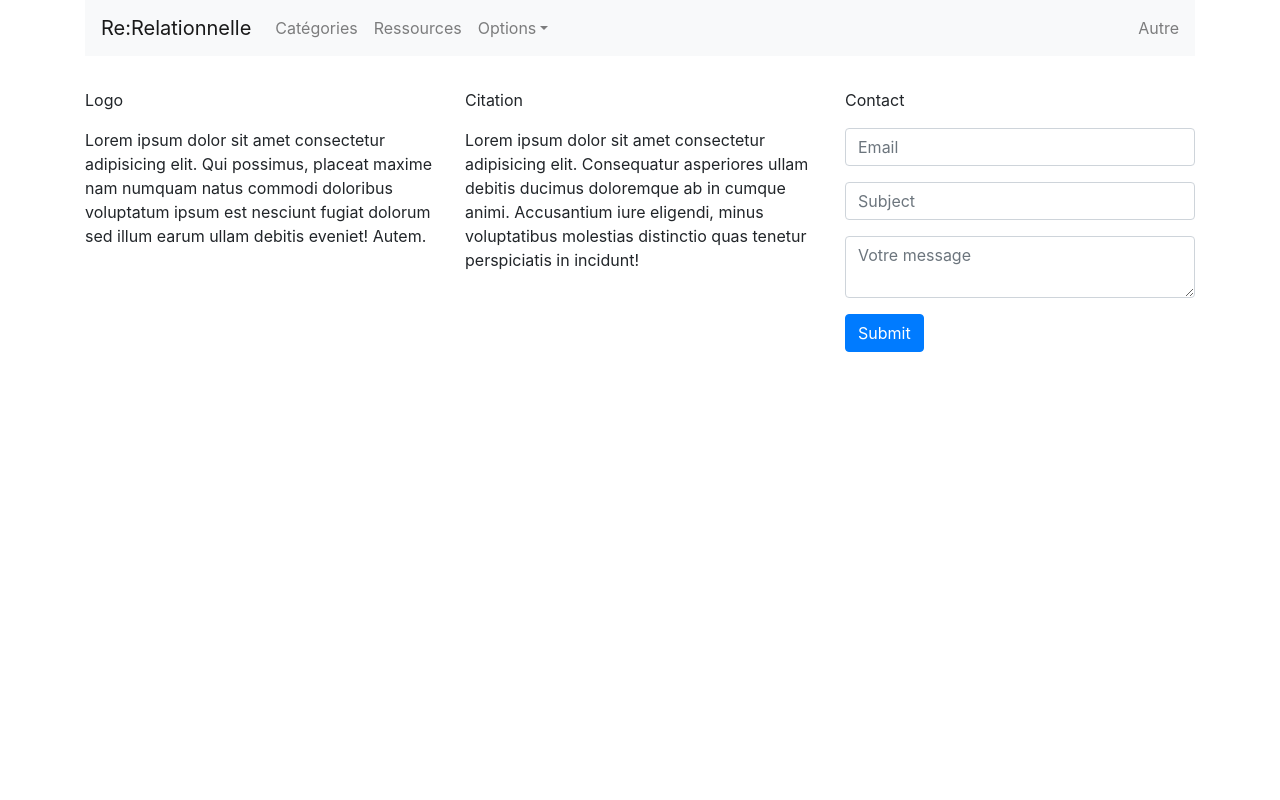
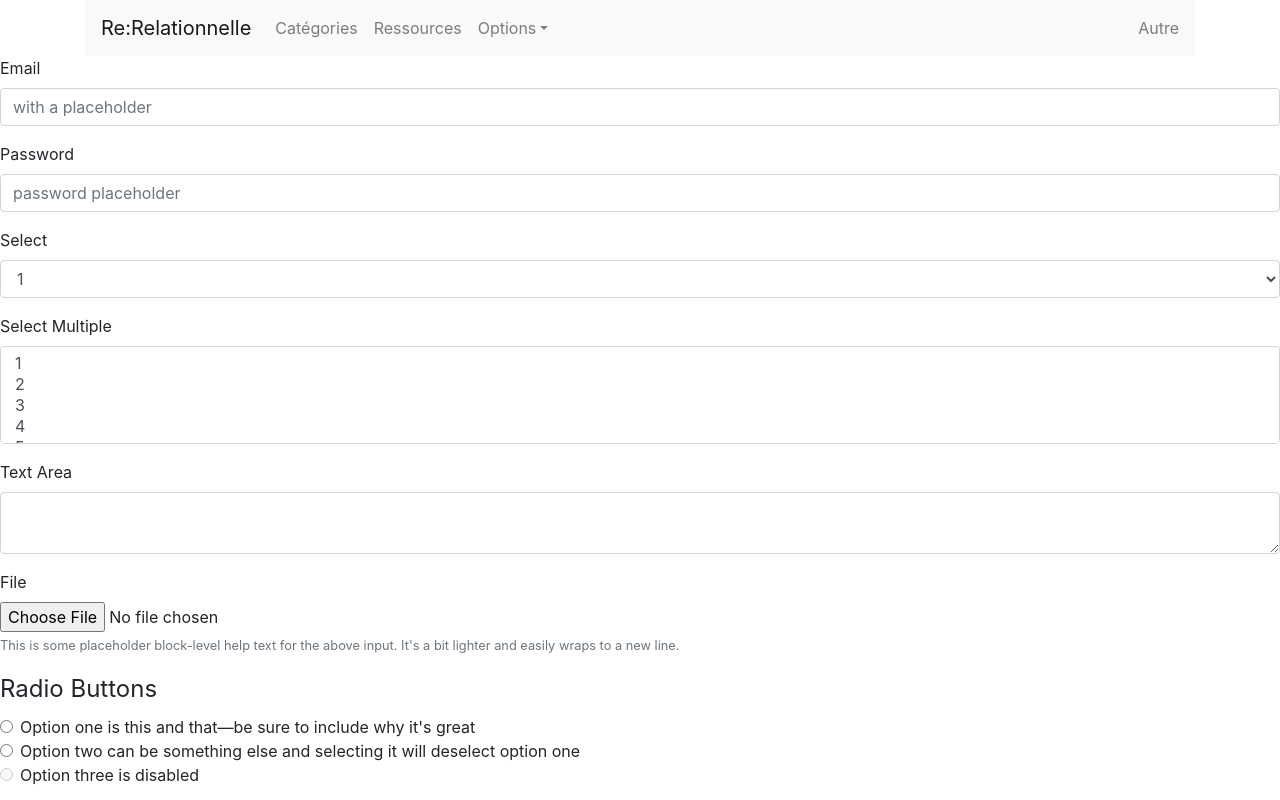
Before and after one commit to Tleard/RIL-Ressources, a React (Create React App) app in the folder ressource_relationelle/: page /register in a window 1280 px wide. Shown: the top 800 px of the page. Built offline with nearby package versions, Linux system fonts and the light colour scheme.

Commit message:
Add - Login with Token - Register on React

```diff
--- a/ressource_relationelle/package.json
+++ b/ressource_relationelle/package.json
@@ -6,6 +6,7 @@
     "@testing-library/jest-dom": "^5.11.6",
     "@testing-library/react": "^11.2.2",
     "@testing-library/user-event": "^12.6.0",
+    "axios": "^0.21.1",
     "bootstrap": "^4.5.3",
     "react": "^17.0.1",
     "react-dom": "^17.0.1",
--- a/ressource_relationelle/src/App.js
+++ b/ressource_relationelle/src/App.js
@@ -2,6 +2,9 @@ import React from "react";
 import Navigation from "./components/Navigation";
 import Home from "./components/Home";
 import Categories from "./components/Categories";
+import Login from "./components/Login";
+import Register from "./components/Register";
+import RessourceTest from "./components/RessourceTest";
 import Footer from "./components/Footer";
 import { Container, Row, Col } from 'reactstrap';
 import { BrowserRouter as Router, Switch, Route } from 'react-router-dom';
@@ -19,6 +22,9 @@ function App() {
         <Switch>
           <Route path='/home' component={Home} />
           <Route path='/categories' component={Categories} />
+          <Route path='/login' component={Login} />
+          <Route path='/register' component={Register} />
+          <Route path='/ressourcetest' component={RessourceTest} />
         </Switch>
 
 
--- /dev/null
+++ b/ressource_relationelle/src/components/Login.css
@@ -0,0 +1,6 @@
+.login {
+    display: flex;
+    align-items: center;
+    justify-content: center;
+    flex-direction: column;
+}
--- /dev/null
+++ b/ressource_relationelle/src/components/Login.js
@@ -0,0 +1,64 @@
+import React, {useState, useEffect, Component} from 'react';
+import './Login.css';
+
+
+const Login  = () => {
+
+    const [usernameState, setUsernameState] = useState('');
+    const [passwordState, setPasswordState] = useState('');
+    const [loggedIn, setLoggedIn] = useState(false);
+
+    const payload = {
+        username:`${usernameState}`,
+        password:`${passwordState}`
+    }
+
+    function login() {
+        fetch('http://localhost:8000/log-in', {
+            method:'POST',
+            headers:{
+                'Accept':'application/json',
+                'Content-type':'application/json'
+            },
+            body: JSON.stringify(payload)
+        })
+        .then(res=>res.json())
+        .then((data)=>{
+            //console.log(data.token);
+            storeTokenInLocalStorage(data.token);
+            console.log('token is stored...maybe ?');
+        })
+    }
+
+    // Store in localstorage
+    function storeTokenInLocalStorage(token) {
+        let local_storage_token;
+        if(localStorage.getItem('auth_token') === null){
+            local_storage_token = '';
+        } else {
+            local_storage_token = JSON.parse(localStorage.getItem('token'));
+        }
+
+        localStorage.setItem('auth_token', JSON.stringify(token));
+    }
+
+
+    return (
+        <div class="login">
+            <h1>Login</h1>
+            <input type="text" onChange={(e) => {
+                setUsernameState(e.target.value);
+            }} />
+            <input type="password" onChange={(e) => {
+                setPasswordState(e.target.value);
+            }}/>
+            <button onClick={login}>Submit</button>
+
+            {loggedIn && (
+                <h1>Logged In Cool</h1>
+            )}
+        </div>
+    );
+}
+
+export default Login;
--- /dev/null
+++ b/ressource_relationelle/src/components/Register.js
@@ -0,0 +1,96 @@
+import React from "react";
+import { Button, Form, FormGroup, Label, Input, FormText } from 'reactstrap';
+import "./Register.css";
+
+const Register = () => {
+  return (
+    <>
+      <Form>
+        <FormGroup>
+          <Label for="exampleEmail">Email</Label>
+          <Input
+            type="email"
+            name="email"
+            id="exampleEmail"
+            placeholder="with a placeholder"
+          />
+        </FormGroup>
+        <FormGroup>
+          <Label for="examplePassword">Password</Label>
+          <Input
+            type="password"
+            name="password"
+            id="examplePassword"
+            placeholder="password placeholder"
+          />
+        </FormGroup>
+        <FormGroup>
+          <Label for="exampleSelect">Select</Label>
+          <Input type="select" name="select" id="exampleSelect">
+            <option>1</option>
+            <option>2</option>
+            <option>3</option>
+            <option>4</option>
+            <option>5</option>
+          </Input>
+        </FormGroup>
+        <FormGroup>
+          <Label for="exampleSelectMulti">Select Multiple</Label>
+          <Input
+            type="select"
+            name="selectMulti"
+            id="exampleSelectMulti"
+            multiple
+          >
+            <option>1</option>
+            <option>2</option>
+            <option>3</option>
+            <option>4</option>
+            <option>5</option>
+          </Input>
+        </FormGroup>
+        <FormGroup>
+          <Label for="exampleText">Text Area</Label>
+          <Input type="textarea" name="text" id="exampleText" />
+        </FormGroup>
+        <FormGroup>
+          <Label for="exampleFile">File</Label>
+          <Input type="file" name="file" id="exampleFile" />
+          <FormText color="muted">
+            This is some placeholder block-level help text for the above input.
+            It's a bit lighter and easily wraps to a new line.
+          </FormText>
+        </FormGroup>
+        <FormGroup tag="fieldset">
+          <legend>Radio Buttons</legend>
+          <FormGroup check>
+            <Label check>
+              <Input type="radio" name="radio1" /> Option one is this and
+              that—be sure to include why it's great
+            </Label>
+          </FormGroup>
+          <FormGroup check>
+            <Label check>
+              <Input type="radio" name="radio1" /> Option two can be something
+              else and selecting it will deselect option one
+            </Label>
+          </FormGroup>
+          <FormGroup check disabled>
+            <Label check>
+              <Input type="radio" name="radio1" disabled /> Option three is
+              disabled
+            </Label>
+          </FormGroup>
+        </FormGroup>
+        <FormGroup check>
+          <Label check>
+            <Input type="checkbox" /> Check me out
+          </Label>
+        </FormGroup>
+        <Button>Submit</Button>
+      </Form>
+    </>
+  );
+};
+
+export default Register;
--- /dev/null
+++ b/ressource_relationelle/src/components/RessourceTest.js
@@ -0,0 +1,41 @@
+import React, { useState, useEffect, useCallback } from 'react';
+
+const accessToken = JSON.parse(localStorage.getItem('auth_token'));
+//console.log(accessToken);
+
+const apiUrl = 'localhost:8000/api';
+
+
+const RessourceTest = () => {
+
+    const [resources, setResources] = useState([]);
+    const [requestError, setRequestError] = useState();
+
+    useEffect(() => {
+        fetch('http://localhost:8000/api/resources', {
+                method:'get',
+                headers:{
+                    'Accept':'application/json',
+                    'Content-type':'application/json',
+                    'Authorization':`Bearer ${accessToken}`
+                },
+                //body: JSON.stringify(payload)
+            })
+            .then(res=>res.json())
+            .then((data)=>{
+                console.log(data);
+            })
+    })
+
+    return(
+        <div>
+            <h3>Web API in react functional component</h3>
+            {/* <button onClick={() => fetchData()}>Get Ressources</button> */}
+            {requestError && <p className="error">{}{requestError}</p>}
+        </div>
+
+
+    );
+}
+
+export default RessourceTest;
```
Also changed, not shown: ressource_relationelle/src/components/Register.css (added), 2 other files (tests, documents, lock files or other folders).
